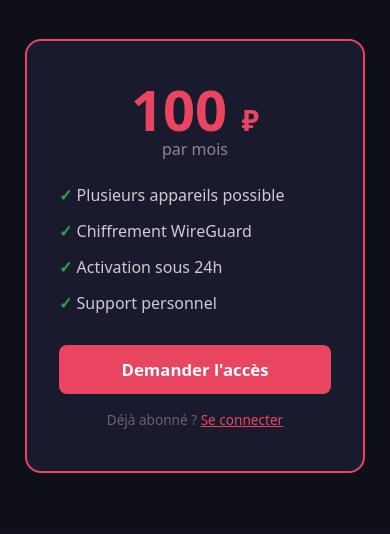
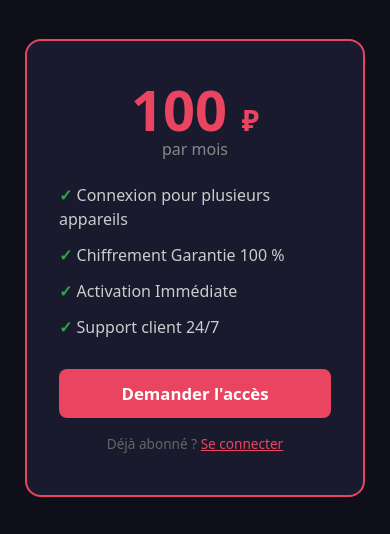
Before and after one commit to benus-code/Fact_vpn, a Flask app: page / in a window 390 px wide. Shown: the part 446-980 px from the top of the page. Run offline with Flask 3, Linux system fonts and the light colour scheme; data comes from the database, SQL or seed files in the repository.

```diff
--- a/templates/landing.html
+++ b/templates/landing.html
@@ -76,10 +76,10 @@
       <div class="amount">{{ bank.montant }} <span style="font-size:1.8rem;">₽</span></div>
       <div class="period">par mois</div>
       <ul class="feature-list mt-3">
-        <li>Plusieurs appareils possible</li>
-        <li>Chiffrement WireGuard</li>
-        <li>Activation sous 24h</li>
-        <li>Support personnel</li>
+        <li>Connexion pour plusieurs appareils</li>
+        <li>Chiffrement Garantie 100 %</li>
+        <li>Activation Immédiate</li>
+        <li>Support client 24/7</li>
       </ul>
       <a href="{{ url_for('inscription') }}" class="btn-primary-custom w-100 text-center">
         Demander l'accès
```
